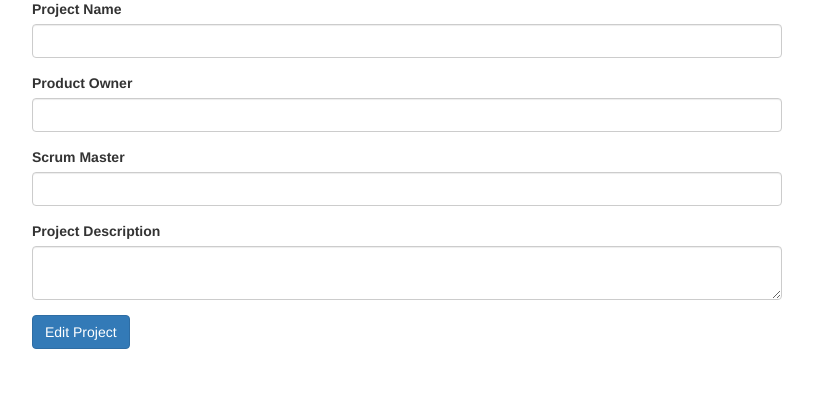
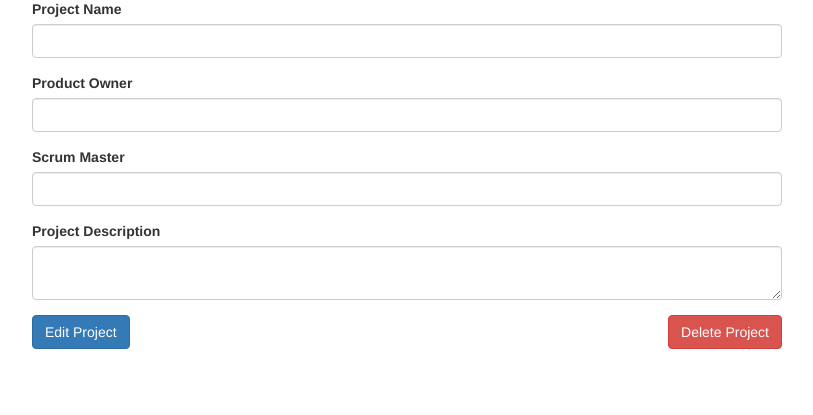
Before and after one commit to LandRegistry/scrum-reporting-frontend, a Flask app: page /edit_project/1 in a window 1280 px wide. Shown: the part 198-613 px from the top of the page, without its empty margins (248-1061 px from the left). Run offline with Flask 2, Linux system fonts and the light colour scheme; data that the repository does not hold is empty; parts of the project's set-up code (start-up, migrations or seed data) failed here and were passed over; some libraries are stand-ins or nearby versions.

Commit message:
Delete Function and improved add sprint

```diff
--- a/application/forms.py
+++ b/application/forms.py
@@ -32,7 +32,7 @@ class SprintForm(Form):
     sprint_dependencies = TextField('Sprint Dependencies', [validators.Length(min=0, max=500)], widget=TextArea())
     end_date = DateField('DatePicker', format='%Y-%m-%d')
     start_date = DateField('DatePicker', format='%Y-%m-%d')
-    sprint_days = IntegerField('Sprint Duration (Working Days)')
+    sprint_days = SelectField('Sprint Duration (Working Days)', choices=[('5', '5'), ('10', '10'), ('15', '15'), ('20', '20')], default='10')
     sprint_risks = TextField('Sprint Risks', [validators.Length(min=0, max=500)], widget=TextArea())
     sprint_goal = TextField('Sprint Goal', [validators.Length(min=0, max=500)], widget=TextArea())
     sprint_rag = SelectField('Sprint RAG', choices=[('r', 'Red'), ('a', 'Amber'), ('g', 'Green')], default='a')
--- a/application/server.py
+++ b/application/server.py
@@ -10,6 +10,7 @@ import json
 from datetime import datetime
 from werkzeug.security import generate_password_hash
 import hashlib
+from datetime import date, timedelta
 
 login_manager = LoginManager(app)
 login_manager.init_app(app)
@@ -142,6 +143,16 @@ def add_sprint(project_id):
     project_data = response.json()
     form = SprintForm(request.form)
     if request.method == 'GET':
+
+        if project_data['last_sprint_id'] != '':
+            response = requests.get('http://localhost:5000/get/project/{0}/{1}'.format(project_id, project_data['last_sprint_id']))
+            sprint_data = response.json()
+            form.sprint_number.data = int(sprint_data['sprint_number']) + 1
+            form.sprint_days.default = sprint_data['sprint_days']
+            form.end_date.data = datetime.strptime(sprint_data['end_date'], '%Y-%m-%d') + timedelta(days=14)
+            form.start_date.data = datetime.strptime(sprint_data['start_date'], '%Y-%m-%d') + timedelta(days=14)
+            form.sprint_rag.data = sprint_data['sprint_rag']
+
         return render_template('add_sprint.html', form=form, project_data=project_data)
     else:
         sprint_number = form.sprint_number.data
@@ -161,7 +172,7 @@ def add_sprint(project_id):
                 print(sprint_data)
 
                 sprint_days_array = []
-                for i in range(1, (sprint_days + 1)):
+                for i in range(1, (int(sprint_days) + 1)):
                     sprint_days_array.append({"sprint_day": str(i), "sprint_done": "0"})
 
                 payload = {"sprint_id": str(sprint_data['id']), "sprint_days": sprint_days_array}
@@ -359,6 +370,21 @@ def burndown(project_id, sprint_id):
         return redirect(url_for('sprint', project_id=project_id, sprint_id=sprint_id))
 
 
+@app.route('/delete/sprint/<project_id>/<sprint_id>', methods=['GET', 'POST'])
+def delete_sprint(project_id, sprint_id):
+    response = requests.get('http://localhost:5000/delete/sprint/{0}'.format(sprint_id))
+    return redirect(url_for('project', project_id=project_id))
+
+
+@app.route('/delete/project/<project_id>', methods=['GET', 'POST'])
+def delete_project(project_id):
+    response = requests.get('http://localhost:5000/delete/project/{0}'.format(project_id))
+    return redirect(url_for('index'))
+
+@app.route('/delete/programme/<programme_id>', methods=['GET', 'POST'])
+def delete_programme(programme_id):
+    response = requests.get('http://localhost:5000/delete/programme/{0}'.format(programme_id))
+    return redirect(url_for('index'))
 
 @app.route('/login', methods=['GET', 'POST'])
 def login():
--- a/application/templates/add_sprint.html
+++ b/application/templates/add_sprint.html
@@ -28,14 +28,14 @@
 
 
         <fieldset>
-          <label class="form-label" for="">Sprint Start Date</label>
+          <label class="form-label" for="">Sprint Start Date <small>(Format: YYYY-MM-DD)</small></label>
             {{ form.start_date(class='form-control') }}
             {% for error in form.start_date.errors %}
                 <span class="error-block" ><b>Error:</b> {{ error }}</span>
             {% endfor %}
         </fieldset>
         <fieldset>
-          <label class="form-label" for="">Sprint End Date</label>
+          <label class="form-label" for="">Sprint End Date <small>(Format: YYYY-MM-DD)</small></label>
             {{ form.end_date(class='form-control') }}
 
 
--- a/application/templates/edit_project.html
+++ b/application/templates/edit_project.html
@@ -25,7 +25,15 @@
         {{ render_field(form.scrum_master) }}
         {{ render_field(form.project_description) }}
 
-        <button type="submit" class="btn btn-primary">Edit Project</button>
+
+        <div class="row">
+          <div class="col-md-6 ">
+            <button type="submit" class="btn btn-primary">Edit Project</button>
+          </div>
+          <div class="col-md-6 ">
+            <button type="button" class="btn btn-danger pull-right" onclick="var r = confirm('Are you sure you want to delete the project?');if (r == true) {window.location.href = '/delete/project/{{ project_data.id }}'};">Delete Project</button>
+          </div>
+        </div>
       </form>
     </div>
   </div>
```
Also changed, not shown: application/templates/edit_programme.html (+9 -1 lines), application/templates/edit_sprint.html (+10 -5 lines).
